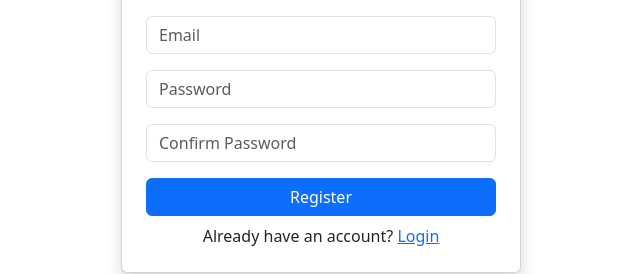
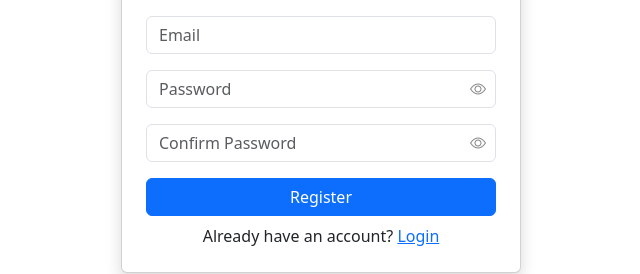
Before and after one commit to lyula/reactprojectone, a React (Create React App) app: page / in a window 1280 px wide. Shown: the part 326-600 px from the top of the page, without its empty margins (319-959 px from the left). Built offline with nearby package versions, Linux system fonts and the light colour scheme.

Commit message:
added email validation during registration

```diff
--- a/src/components/Register.js
+++ b/src/components/Register.js
@@ -8,6 +8,8 @@ const Register = () => {
   const [email, setEmail] = useState('');
   const [password, setPassword] = useState('');
   const [confirmPassword, setConfirmPassword] = useState('');
+  const [showPassword, setShowPassword] = useState(false);
+  const [showConfirmPassword, setShowConfirmPassword] = useState(false);
   const navigate = useNavigate();
 
   // Password strength: min 8 chars, at least 1 letter and 1 number
@@ -18,6 +20,28 @@ const Register = () => {
   const handleSubmit = async (e) => {
     e.preventDefault();
 
+gi    // 1. Check if email exists first
+    try {
+      const emailCheck = await axios.post(
+        `${process.env.REACT_APP_API_URL}/api/users/check-email`,
+        { email },
+        { headers: { 'x-api-key': 'clip-pilot2000' } }
+      );
+      if (emailCheck.data.exists) {
+        Swal.fire({
+          icon: 'warning',
+          title: 'Email Already Registered',
+          text: 'The email you entered is already in use. Please use a different email.',
+          confirmButtonText: 'OK'
+        });
+        return;
+      }
+    } catch (err) {
+      // If the endpoint doesn't exist or fails, fallback to old logic
+      // (You can remove this catch if your backend always supports check-email)
+    }
+
+    // 2. Validate password strength
     if (!isStrongPassword(password)) {
       Swal.fire({
         icon: 'warning',
@@ -28,6 +52,7 @@ const Register = () => {
       return;
     }
 
+    // 3. Validate password match
     if (password !== confirmPassword) {
       Swal.fire({
         icon: 'warning',
@@ -38,6 +63,7 @@ const Register = () => {
       return;
     }
 
+    // 4. Register user
     try {
       await axios.post(
         `${process.env.REACT_APP_API_URL}/api/users/register`,
@@ -101,25 +127,59 @@ const Register = () => {
               required
             />
           </div>
-          <div className="mb-3">
+          <div className="mb-3 position-relative">
             <input
-              type="password"
+              type={showPassword ? "text" : "password"}
               className="form-control"
               placeholder="Password"
               value={password}
               onChange={(e) => setPassword(e.target.value)}
               required
             />
+            <span
+              onClick={() => setShowPassword((prev) => !prev)}
+              style={{
+                position: 'absolute',
+                right: '10px',
+                top: '50%',
+                transform: 'translateY(-50%)',
+                cursor: 'pointer',
+                color: '#888'
+              }}
+            >
+              {showPassword ? (
+                <i className="bi bi-eye-slash"></i>
+              ) : (
+                <i className="bi bi-eye"></i>
+              )}
+            </span>
           </div>
-          <div className="mb-3">
+          <div className="mb-3 position-relative">
             <input
-              type="password"
+              type={showConfirmPassword ? "text" : "password"}
               className="form-control"
               placeholder="Confirm Password"
               value={confirmPassword}
               onChange={(e) => setConfirmPassword(e.target.value)}
               required
             />
+            <span
+              onClick={() => setShowConfirmPassword((prev) => !prev)}
+              style={{
+                position: 'absolute',
+                right: '10px',
+                top: '50%',
+                transform: 'translateY(-50%)',
+                cursor: 'pointer',
+                color: '#888'
+              }}
+            >
+              {showConfirmPassword ? (
+                <i className="bi bi-eye-slash"></i>
+              ) : (
+                <i className="bi bi-eye"></i>
+              )}
+            </span>
           </div>
           <button type="submit" className="btn btn-primary w-100 mb-2">Register</button>
         </form>
```
